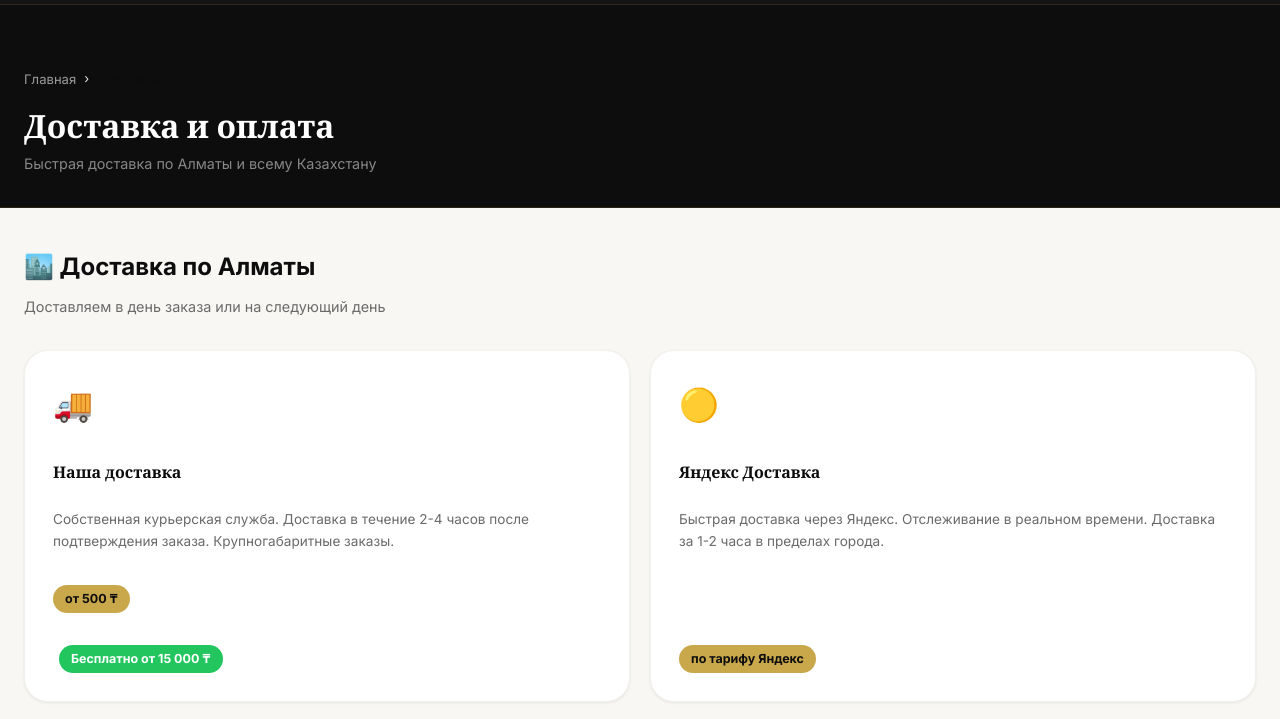
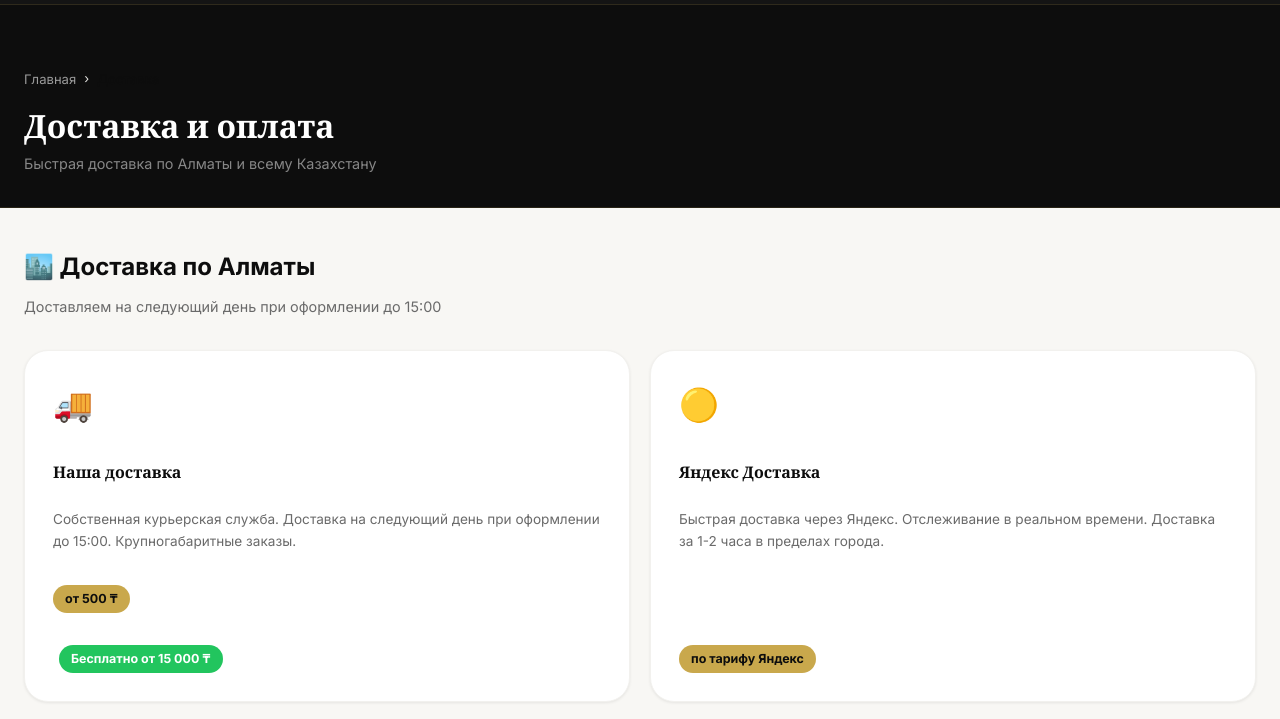
Before and after one commit to iabdulzhan-cell/isa-lux-website, a website: page public/delivery.html in a window 1280 px wide. Shown: the part 67-786 px from the top of the page. Drawn offline with nearby package versions, Linux system fonts and the light colour scheme; no server answers.

Commit message:
Fix delivery time: next day for orders before 15:00

```diff
--- a/public/delivery.html
+++ b/public/delivery.html
@@ -46,13 +46,13 @@
 
     <!-- Алматы -->
     <div class="section-title">🏙️ Доставка по Алматы</div>
-    <div class="section-sub">Доставляем в день заказа или на следующий день</div>
+    <div class="section-sub">Доставляем на следующий день при оформлении до 15:00</div>
 
     <div class="delivery-grid">
       <div class="delivery-card">
         <div class="delivery-icon">🚚</div>
         <h3>Наша доставка</h3>
-        <p>Собственная курьерская служба. Доставка в течение 2-4 часов после подтверждения заказа. Крупногабаритные заказы.</p>
+        <p>Собственная курьерская служба. Доставка на следующий день при оформлении до 15:00. Крупногабаритные заказы.</p>
         <span class="price-tag">от 500 ₸</span>
         <span class="price-tag free-tag" style="margin-left:6px">Бесплатно от 15 000 ₸</span>
       </div>
@@ -127,7 +127,7 @@
     <div class="info-block">
       <ul class="info-list">
         <li>Заказы принимаются ежедневно с 9:00 до 20:00</li>
-        <li>Доставка по Алматы осуществляется в день заказа при оформлении до 15:00</li>
+        <li>Доставка по Алматы осуществляется на следующий день при оформлении до 15:00</li>
         <li>При получении проверяйте комплектность и целостность товара</li>
         <li>Претензии по качеству принимаются в течение 14 дней</li>
         <li>Оптовые заказы от 250 000 ₸ — доставка по Алматы бесплатно</li>
```
